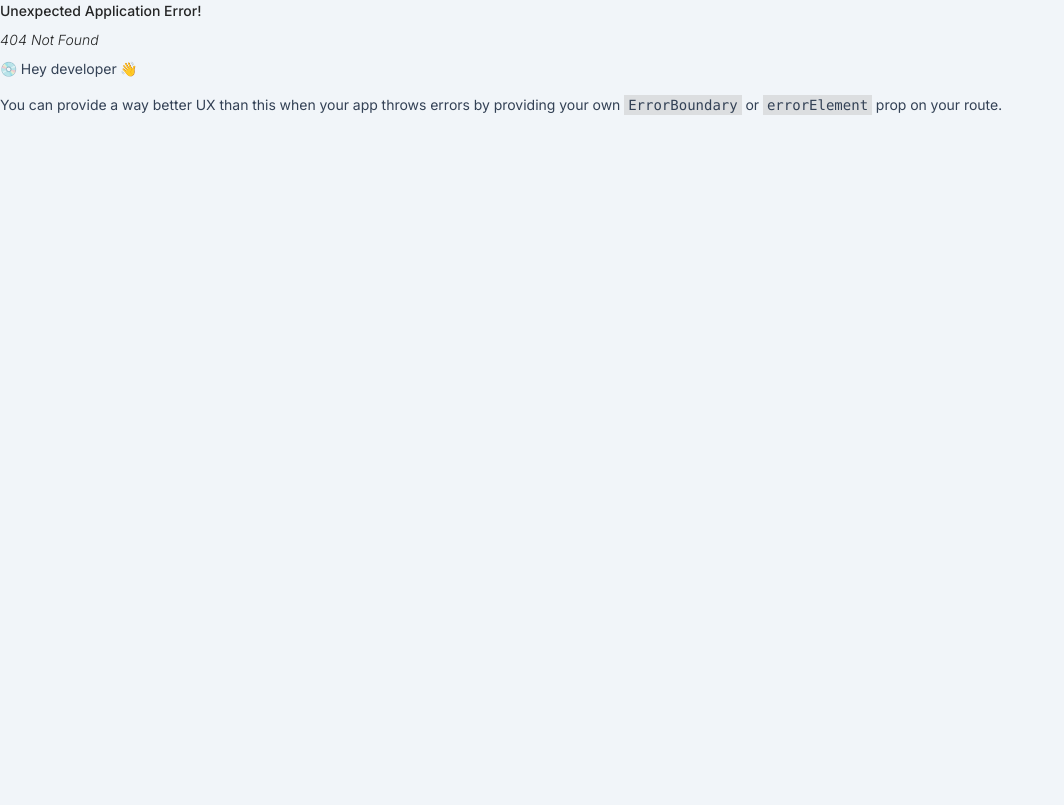
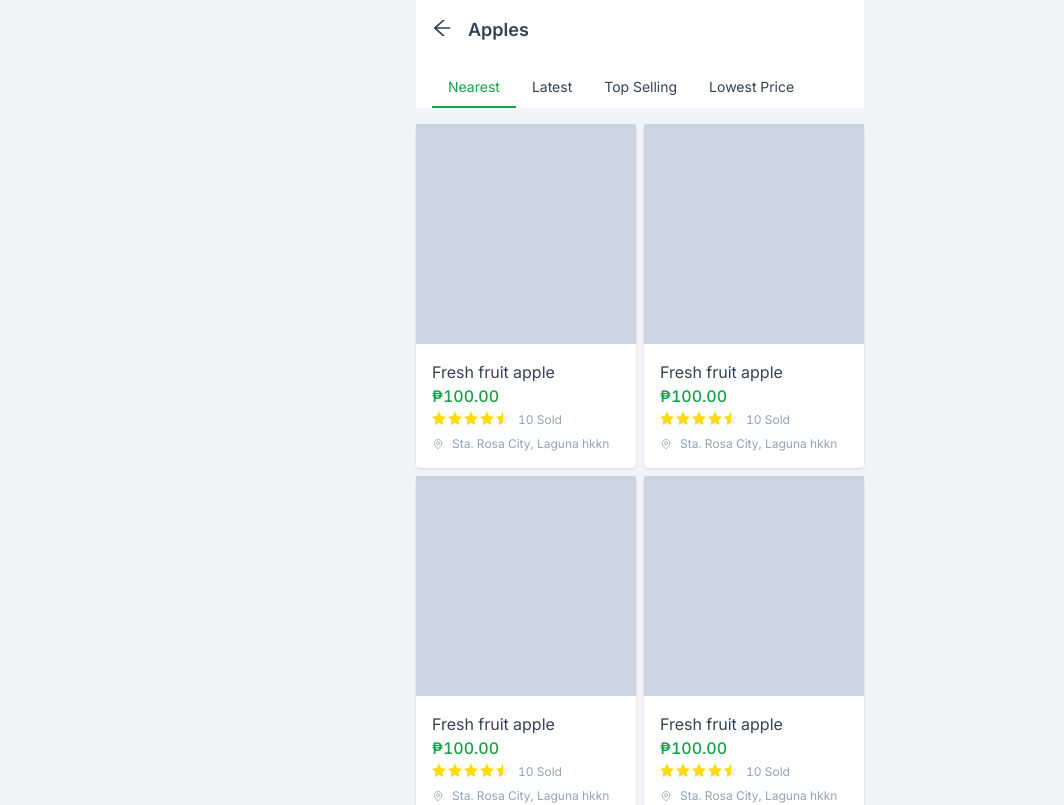
Before and after one commit to saisarah/TalipaAPP-Frontend, a React (Vite) app: page /categories/1 in a window 1280 px wide. Before the commit this address had no page. Shown: the top 805 px of the page, without its empty margins (0-1064 px from the left). Built offline with nearby package versions, Linux system fonts and the light colour scheme.

Commit message:
Category Page

```diff
--- /dev/null
+++ b/src/icons/heroicons/MapPinOutline.jsx
@@ -0,0 +1,31 @@
+import Icon from "@ant-design/icons";
+
+export default function MapPinOutline(props) {
+  return (
+    <Icon
+      component={() => (
+        <svg
+          xmlns="http://www.w3.org/2000/svg"
+          fill="none"
+          viewBox="0 0 24 24"
+          strokeWidth={1.5}
+          stroke="currentColor"
+          height="1em"
+          width="1em"
+        >
+          <path
+            strokeLinecap="round"
+            strokeLinejoin="round"
+            d="M15 10.5a3 3 0 11-6 0 3 3 0 016 0z"
+          />
+          <path
+            strokeLinecap="round"
+            strokeLinejoin="round"
+            d="M19.5 10.5c0 7.142-7.5 11.25-7.5 11.25S4.5 17.642 4.5 10.5a7.5 7.5 0 1115 0z"
+          />
+        </svg>
+      )}
+      {...props}
+    />
+  );
+}
--- /dev/null
+++ b/src/pages/customer/categories/Category.jsx
@@ -0,0 +1,64 @@
+import { ArrowLeftOutlined } from "@ant-design/icons";
+import { Rate, Tabs } from "antd";
+import { Link } from "react-router-dom";
+import MapPinOutline from "../../../icons/heroicons/MapPinOutline";
+
+function ProductCard()
+{
+  return (
+    <div className="bg-white shadow rounded">
+      <div className="bg-slate-300 w-full aspect-square"></div>
+      <div className="p-4 flex flex-col">
+        <Link className="text-current text-base" to="/">Fresh fruit apple</Link>
+        <span className="text-base text-primary font-medium">₱100.00</span>
+        <div className="flex items-end gap-2">
+          <Rate className="text-sm" allowHalf={true} value={4.5} disabled />
+          <span className="text-xs text-slate-400">10 Sold</span>
+        </div>
+
+        <div className="flex items-center gap-2 text-xs text-slate-400 mt-2 overflow-hidden overflow-ellipsis">
+          <MapPinOutline />
+          <span className=" whitespace-nowrap ">Sta. Rosa City, Laguna hkkn</span>
+        </div>
+      </div>
+    </div>
+  )
+}
+
+export default function Category() {
+  return (
+    <div className="mx-auto max-w-md">
+      <div className="bg-white px-4">
+        <div className="flex items-center gap-4 py-4">
+          <Link to="/" className="text-current">
+            <ArrowLeftOutlined style={{ fontSize: 20 }} />
+          </Link>
+          <span className="text-lg font-semibold">Apples</span>
+        </div>
+        <div className="mt-2 flex overflow-x-auto">
+          <button className="whitespace-nowrap border-b-2 border-primary px-4 py-2 text-primary">
+            Nearest
+          </button>
+          <button className="whitespace-nowrap border-b-2 border-white px-4 py-2">
+            Latest
+          </button>
+          <button className="whitespace-nowrap border-b-2 border-white px-4 py-2">
+            Top Selling
+          </button>
+          <button className="whitespace-nowrap border-b-2 border-white px-4 py-2">
+            Lowest Price
+          </button>
+        </div>
+      </div>
+
+      <div className="py-4 grid grid-cols-2 gap-2">
+        <ProductCard />
+        <ProductCard />
+        <ProductCard />
+        <ProductCard />
+        <ProductCard />
+      </div>
+
+    </div>
+  );
+}
--- a/src/pages/customer/home/Home.jsx
+++ b/src/pages/customer/home/Home.jsx
@@ -10,52 +10,19 @@ import {
 } from "@ant-design/icons";
 import { Badge, Tabs } from "antd";
 import { useContext, useState } from "react";
+import { Link } from "react-router-dom";
 import { AppContext } from "../../../contexts/AppContext";
 
-function Fruits() {
+function SubcategoryCard() {
   return (
-    <div className="p-4">
-      <div className="grid grid-cols-2 gap-2">
-        <div className="bg-white p-4 text-center shadow">
-          <h5 className="font-semibold">Apples</h5>
-          <div className="aspect-square w-full rounded bg-slate-400"></div>
-        </div>
-
-        <div className="bg-white p-4 text-center shadow">
-          <h5 className="font-semibold">Oranges</h5>
-          <div className="aspect-square w-full rounded bg-slate-400"></div>
-        </div>
-
-        <div className="bg-white p-4 text-center shadow">
-          <h5 className="font-semibold">Kiwi</h5>
-          <div className="aspect-square w-full rounded bg-slate-400"></div>
-        </div>
-
-        <div className="bg-white p-4 text-center shadow">
-          <h5 className="font-semibold">Bananas</h5>
-          <div className="aspect-square w-full rounded bg-slate-400"></div>
-        </div>
-
-        <div className="bg-white p-4 text-center shadow">
-          <h5 className="font-semibold">Avocados</h5>
-          <div className="aspect-square w-full rounded bg-slate-400"></div>
-        </div>
-
-        <div className="bg-white p-4 text-center shadow">
-          <h5 className="font-semibold">Coconuts</h5>
-          <div className="aspect-square w-full rounded bg-slate-400"></div>
-        </div>
-
-        <div className="bg-white p-4 text-center shadow">
-          <h5 className="font-semibold">Coconuts</h5>
-          <div className="aspect-square w-full rounded bg-slate-400"></div>
-        </div>
-
-        <div className="bg-white p-4 text-center shadow">
-          <h5 className="font-semibold">Coconuts</h5>
-          <div className="aspect-square w-full rounded bg-slate-400"></div>
-        </div>
-      </div>
+    <div className="bg-white p-4 text-center shadow">
+      <Link
+        to="/categories/1"
+        className="mb-2 block font-semibold text-current"
+      >
+        Apples
+      </Link>
+      <div className="aspect-square w-full rounded bg-slate-400"></div>
     </div>
   );
 }
@@ -65,7 +32,7 @@ export default function HomeCustomer() {
   const [isOpen, setIsOpen] = useState(false);
 
   return (
-    <div className="mx-auto flex min-h-screen max-w-md flex-col pb-16">
+    <div className="mx-auto max-w-md pb-16">
       <div className="bg-white px-4">
         <div className="flex items-center justify-between py-4">
           <h1 className="text-xl font-bold">Home</h1>
@@ -116,42 +83,38 @@ export default function HomeCustomer() {
             />
           </div>
         </div>
+
+        <div className="mt-2 flex overflow-x-auto">
+          <button className="whitespace-nowrap border-b-2 border-primary px-4 py-2 text-primary">
+            Fruits
+          </button>
+          <button className="whitespace-nowrap border-b-2 border-white px-4 py-2">
+            Vegetables
+          </button>
+          <button className="whitespace-nowrap border-b-2 border-white px-4 py-2">
+            Meats
+          </button>
+          <button className="whitespace-nowrap border-b-2 border-white px-4 py-2">
+            Root Crops
+          </button>
+        </div>
       </div>
 
-      <div className="flex-grow">
-        <Tabs
-          tabBarStyle={{
-            marginBottom: 0,
-            backgroundColor: "#fff",
-            padding: "0 1rem",
-            position: "sticky",
-            top: 0,
-            zIndex: 10,
-          }}
-          items={[
-            {
-              label: "Fruits",
-              key: "1",
-              children: <Fruits />,
-            },
-            {
-              label: "Vegetables",
-              key: "2",
-              children: <Fruits />,
-            },
-            {
-              label: "Meats",
-              key: "3",
-              children: <Fruits />,
-            },
-            {
-              label: "Root Crops",
-              key: "4",
-              children: <Fruits />,
-            },
-          ]}
-        />
+      <div className="py-4">
+        <div className="grid grid-cols-2 gap-2">
+          <SubcategoryCard />
+          <SubcategoryCard />
+          <SubcategoryCard />
+          <SubcategoryCard />
+          <SubcategoryCard />
+          <SubcategoryCard />
+          <SubcategoryCard />
+          <SubcategoryCard />
+          <SubcategoryCard />
+          <SubcategoryCard />
+        </div>
       </div>
+
 
       <div className="fixed bottom-0 flex w-full max-w-md bg-white text-xs shadow">
         <button className="flex flex-grow flex-col items-center gap-1 py-3 text-primary">
--- a/src/routes/Router.jsx
+++ b/src/routes/Router.jsx
@@ -10,6 +10,7 @@ import Messages from "../pages/customer/messages/Messages";
 import Home from "../pages/customer/home/Home";
 import Login from "../pages/login/Login";
 import Orders from "../pages/customer/orders/Orders";
+import Category from "../pages/customer/categories/Category";
 
 const router = createBrowserRouter([
   {
@@ -18,6 +19,10 @@ const router = createBrowserRouter([
       {
         path: "/",
         element: <Home />
+      },
+      {
+        path: "/categories/:id",
+        element: <Category />
       }
     ]
   },
--- a/src/styles/main.css
+++ b/src/styles/main.css
@@ -3,6 +3,10 @@
 
 body {
   @apply bg-slate-100 font-sans text-slate-700;
+}
+
+.ant-rate-star:not(:last-child) {
+  margin-right: 2px;
 }
 
 .talipaapp-input-1,
--- a/tailwind.config.cjs
+++ b/tailwind.config.cjs
@@ -14,5 +14,10 @@ module.exports = {
       }
     },
   },
-  plugins: [],
+  plugins: [
+    function({ addVariant }) {
+      addVariant('child', '& > *');
+      addVariant('child-hover', '& > *:hover');
+    }
+  ],
 };
```
